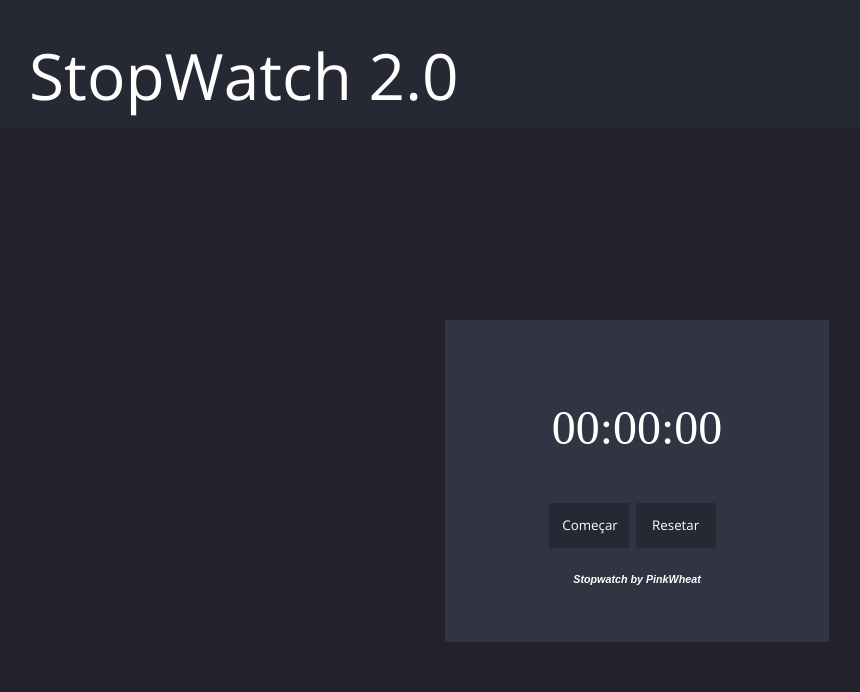
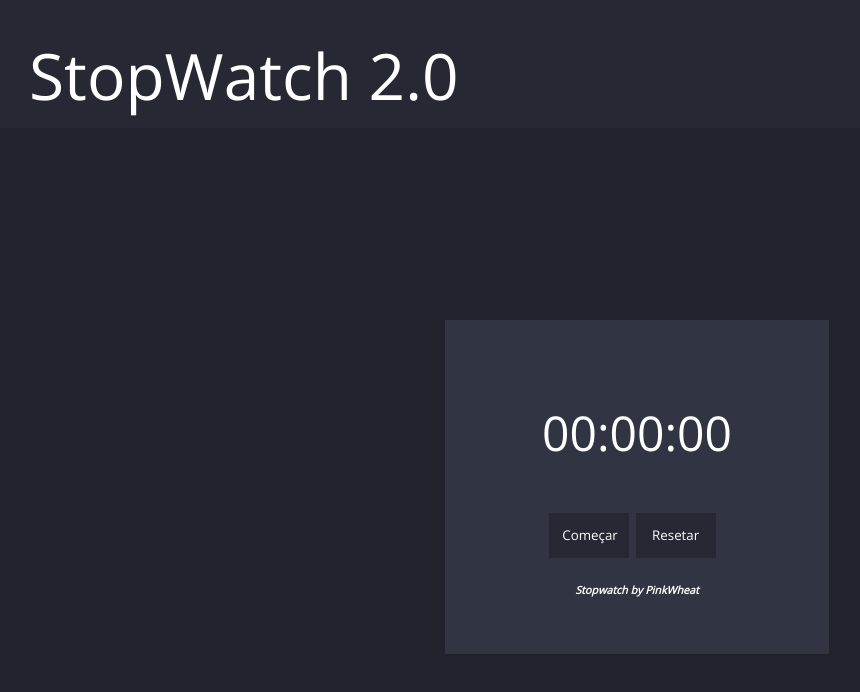
Before and after one commit to OTrigo/otrigo.github.io, a plain HTML site: page projetos/stopwatch-js/index.html in a window 1280 px wide. Shown: the whole page, without its empty margins (3-863 px from the left). Drawn offline with nearby package versions, Linux system fonts and the light colour scheme.

Commit message:
atualização

```diff
--- a/projetos/stopwatch-js/css/style.css
+++ b/projetos/stopwatch-js/css/style.css
@@ -3,7 +3,7 @@
 @import url('https://fonts.googleapis.com/css2?family=Open+Sans:wght@300&display=swap');
 
 *{
-    font-family: Arial, sans-serif;
+    font-family: 'Open Sans', sans-serif;
 }
 
 body{
@@ -23,7 +23,6 @@ body{
 }
 
 .container > .timer{
-    font-family: "time";
     font-size: 3em;
     text-align: center;
 }
```
Also changed, not shown: 1 other file.
